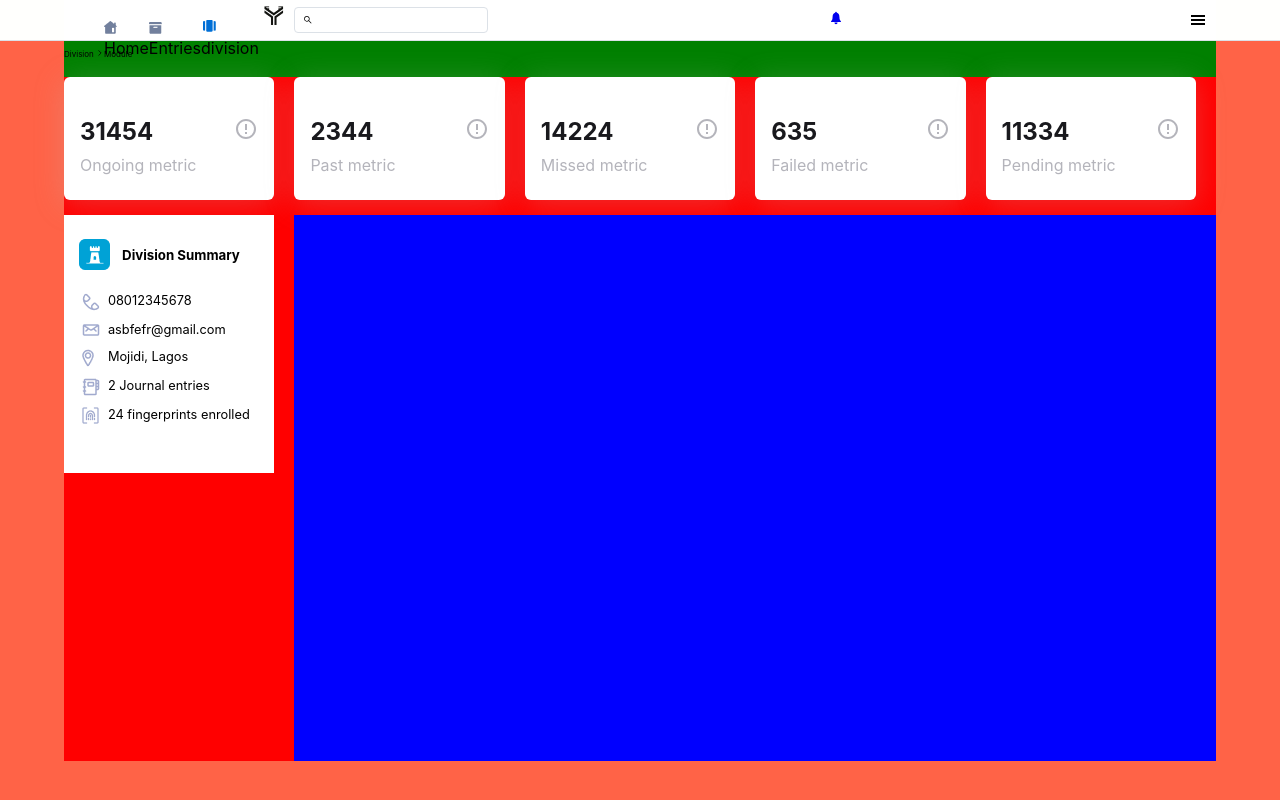
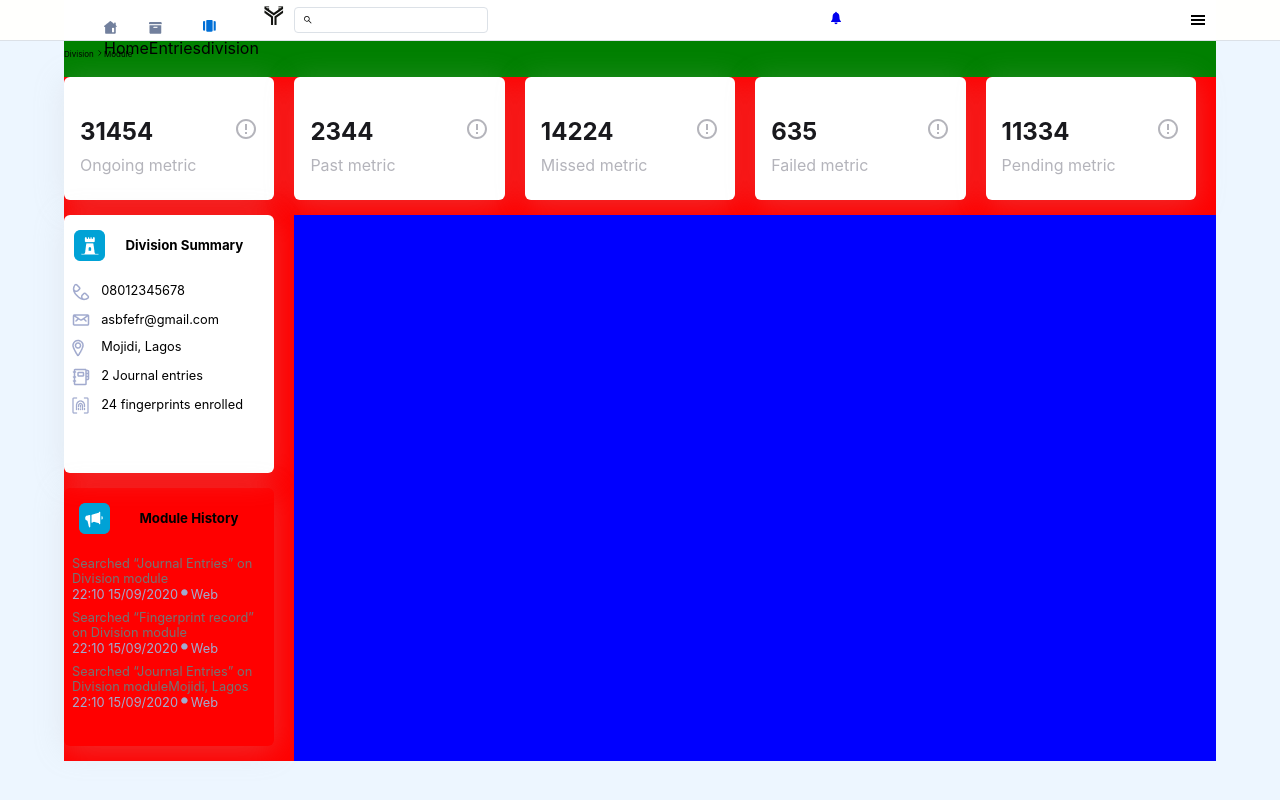
Before and after one commit to Ndipbanyan/ASB-divisions, a React (Create React App) app in the folder divisions-module/: page / in a window 1280 px wide. Built offline with nearby package versions, Linux system fonts and the light colour scheme.

Commit message:
history module

```diff
--- a/divisions-module/src/App.js
+++ b/divisions-module/src/App.js
@@ -1,10 +1,11 @@
 import React from 'react'
-import {MainContainer} from './Modules/common/Atoms.style'
+import {MainContainer,} from './Modules/common/Atoms.style'
 import Division from './Modules/Division/Division'
 import Navbar from './Modules/Navbar/index'
 function App() {
   return (
     <MainContainer >
+
       <Navbar/>
       <Division />
     </MainContainer>
--- a/divisions-module/src/Modules/Division/Division.js
+++ b/divisions-module/src/Modules/Division/Division.js
@@ -4,6 +4,7 @@ import { IoChevronForwardSharp } from 'react-icons/io5'
 import Metrics from '../Metric/Metric'
 import Navbar from '../Navbar/index'
 import Summary from '../Summary/index'
+import History from '../History/index'
 export default function Division() {
     return (
       <Container
@@ -18,7 +19,6 @@ export default function Division() {
           style={{
             alignItems: "center",
             margin: ".5rem 0 .5rem 0",
-            // textAlign: "center",
           }}
         >
           Division <IoChevronForwardSharp />
@@ -26,7 +26,8 @@ export default function Division() {
         </div>
         <Wrapper>
           <Metrics />
-          <Summary/>
+          <Summary />
+          <History/>
           <Board/>
         </Wrapper>
       </Container>
--- /dev/null
+++ b/divisions-module/src/Modules/History/index.js
@@ -0,0 +1,56 @@
+import React from "react";
+import { SideCard } from "../common/Atoms.style";
+import { GoPrimitiveDot } from "react-icons/go";
+
+export default function index() {
+  const history = [
+    {
+      id: 1,
+      date: "22:10 15/09/2020",
+      text: "Searched “Journal Entries” on Division module",
+    },
+    {
+      id: 2,
+      date: "22:10 15/09/2020",
+      text: "Searched “Fingerprint record” on Division module",
+    },
+    {
+      id: 3,
+      date: "22:10 15/09/2020",
+      text: "Searched “Journal Entries” on Division moduleMojidi, Lagos",
+    },
+  ];
+  return (
+    <SideCard row="3" box="none" background="none">
+      <div
+        style={{
+          width: "90%",
+          display: "flex",
+          alignItems: "center",
+          justifyContent: "space-around",
+          fontSize: "1rem",
+        }}
+      >
+        <img src="/images/speaker.png" />
+        <h5>Module History</h5>
+      </div>
+      {history.map((item) => {
+        const { id, date, text } = item;
+        return (
+          <div
+            key={id}
+            style={{
+              //   display: "flex",
+              fontSize: ".8rem",
+              //   justifyContent: "space-between",
+              margin: " .5rem",
+            }}
+          >
+            <div style={{ color: " #747474 ", width: "100%" }}>{text}</div>
+            <div style={{ color: " #A1AACE", width: "100%", alignItems:"center"}}>{date}<GoPrimitiveDot/>Web</div>
+          </div>
+        );
+      })}
+    </SideCard>
+  );
+}
--- a/divisions-module/src/Modules/Summary/index.js
+++ b/divisions-module/src/Modules/Summary/index.js
@@ -10,22 +10,29 @@ export default function index() {
         { id:5,src: "/images/print.png", text: "24 fingerprints enrolled" },
     ]
     return (
-
       <SideCard>
-            <div style={{width:"90%", display:"flex", alignItems:"center", justifyContent:"space-around"}}>
-                <img src="/images/castle.png"/>
+        <div
+          style={{
+            width: "90%",
+            display: "flex",
+            alignItems: "center",
+            justifyContent: "space-around",
+            fontSize: "1rem",
+          }}
+        >
+          <img src="/images/castle.png" />
           <h5>Division Summary</h5>
         </div>
         {summary.map((item) => {
-                const {id,src,text}=item
+          const { id, src, text } = item;
           return (
             <div
               key={id}
               style={{
                 display: "flex",
                 fontSize: ".8rem",
-                      justifyContent:"space-between",
-                      margin:" .5rem"
+                justifyContent: "space-between",
+                margin: " .5rem",
               }}
             >
               <div style={{ width: "15%" }}>
@@ -36,6 +43,6 @@ export default function index() {
           );
         })}
       </SideCard>
-    )
+    );
 
 }
--- a/divisions-module/src/Modules/common/Atoms.style.js
+++ b/divisions-module/src/Modules/common/Atoms.style.js
@@ -1,18 +1,15 @@
 import styled from "styled-components"
 
+
 export const MainContainer = styled.div`
-width:100vw;
-height:100vh;
-background:tomato;
-/* padding:0 1rem 4rem 1rem; */
-/* align-items:center;
-jus */
+  width: 100vw;
+  height: 100vh;
+  background: #edf6ff;
 `;
 export const Container = styled.div.attrs((props) => ({
   width: props.width || "90%",
   height: props.height || "90%",
   background: props.background || "#ffffff",
-  // border: props.border || "none",
   display: props.display || "flex",
   direction:props.direction,
   justify: props.justify || "space-between",
@@ -116,12 +113,17 @@ export const Card = styled.div`
 `;
 export const SideCard = styled.div.attrs((props) => ({
   row: props.row || "2",
-  column:props.column ||"1"
-
+  column: props.column || "1",
+  box: props.box || "0px 4px 30px rgba(192, 192, 192, 0.25",
+  background: props.background || "#ffffff",
 }))`
-grid-row:${props=>props.row};
-grid-column:${props=>props.column};
-padding:.6rem;
-background:white;
-font-size:1rem;
-`
+  grid-row: ${(props) => props.row};
+  grid-column: ${(props) => props.column};
+  box-shadow: 0px 4px 30px rgba(192, 192, 192, 0.25);
+  border-radius: 6px;
+  /* box-shadow:${(props) => props.box}; */
+  /* padding: 0.4rem; */
+  background: ${(props) => props.background};
+  /* border: 1px solid; */
+  /* font-size: 1rem; */
+`;
```
Also changed, not shown: divisions-module/src/Modules/Details/index.js (added, +47 -0 lines), 1 other file (tests, documents, lock files or other folders). Lines whose indentation alone changed are shown as unchanged.
